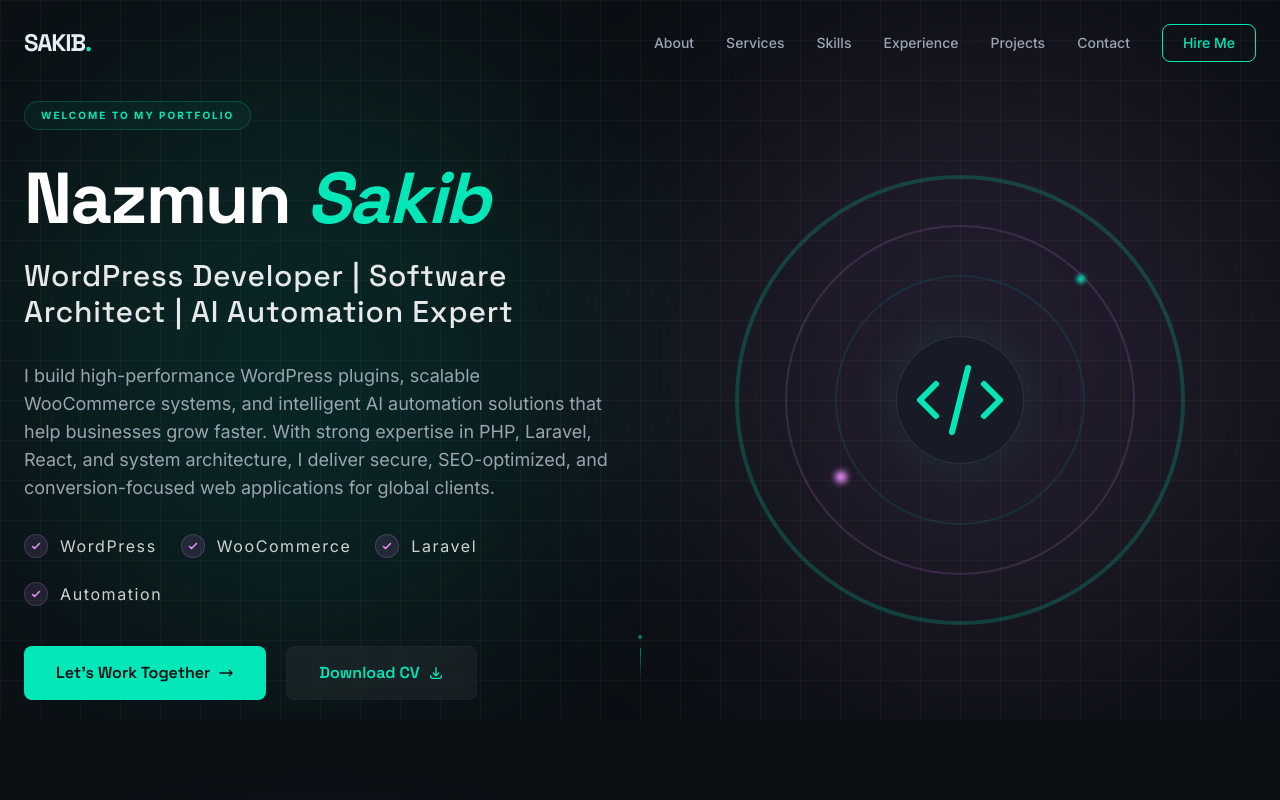
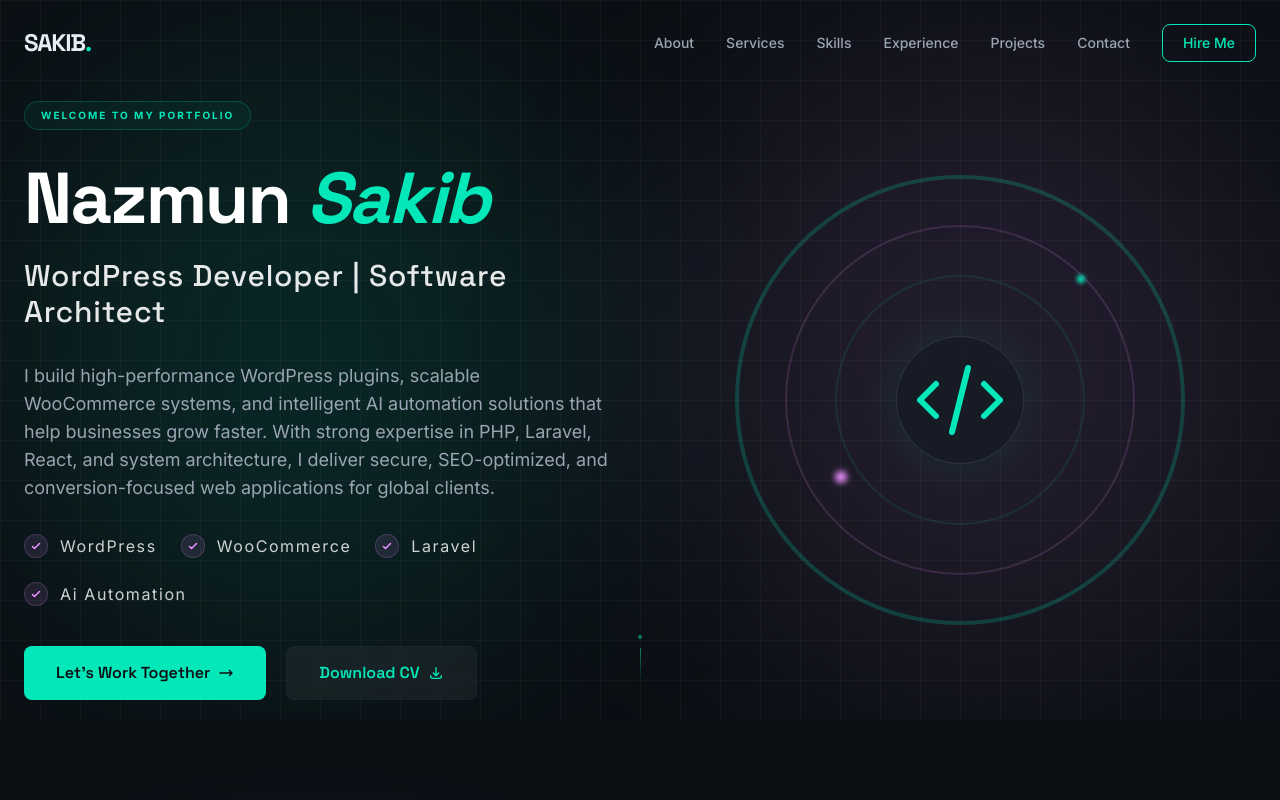
Before and after one commit to nazmunsakib/devfolio-pro, a Next.js app: page / in a window 1280 px wide. Shown: the top 800 px of the page. Built offline with nearby package versions, Linux system fonts and the light colour scheme.

Commit message:
Implement Hero section component and its corresponding portfolio data structure.

```diff
--- a/src/components/Hero.tsx
+++ b/src/components/Hero.tsx
@@ -16,20 +16,21 @@ const Hero = () => {
                             Welcome to my portfolio
                         </div>
 
-                        <h1 className="text-6xl lg:text-7xl font-heading font-bold mb-6 text-white tracking-tight">
-                            Nazmun <span className="text-primary italic">Sakib</span>
+                        <h1 className="mb-8">
+                            <span className="block text-6xl lg:text-7xl font-heading font-bold mb-6 text-white tracking-tight">
+                                Nazmun <span className="text-primary italic">Sakib</span>
+                            </span>
+                            <span className="block text-xl lg:text-3xl font-heading font-medium text-white/90 tracking-wide">
+                                {portfolioData.title}
+                            </span>
                         </h1>
-
-                        <h2 className="text-xl lg:text-3xl font-heading font-medium text-white/90 mb-8 tracking-wide">
-                            {portfolioData.title}
-                        </h2>
 
                         <p className="text-base lg:text-lg text-text-secondary mb-8 leading-relaxed">
                             {portfolioData.summary}
                         </p>
 
                         <ul className="flex flex-wrap gap-6 mb-10">
-                            {['WordPress', 'WooCommerce', 'Laravel', 'Automation'].map((item) => (
+                            {['WordPress', 'WooCommerce', 'Laravel', 'Ai Automation'].map((item) => (
                                 <li key={item} className="flex items-center space-x-3 group">
                                     <div className="flex-shrink-0 w-6 h-6 rounded-full bg-secondary/10 flex items-center justify-center border border-secondary/20 group-hover:border-secondary/50 group-hover:bg-secondary/20 transition-all duration-300">
                                         <svg className="w-3 h-3 text-secondary" fill="none" viewBox="0 0 24 24" stroke="currentColor">
--- a/src/data/portfolio.ts
+++ b/src/data/portfolio.ts
@@ -1,6 +1,6 @@
 export const portfolioData = {
     name: "Nazmun Sakib",
-    title: "WordPress Developer | Software Architect | AI Automation Expert",
+    title: "WordPress Developer | Software Architect",
     summary: "I build high-performance WordPress plugins, scalable WooCommerce systems, and intelligent AI automation solutions that help businesses grow faster. With strong expertise in PHP, Laravel, React, and system architecture, I deliver secure, SEO-optimized, and conversion-focused web applications for global clients.",
     about: {
         text: "I am Nazmun Sakib, a professional full-stack software developer and WordPress plugin specialist with 5+ years of experience building scalable web applications and automation systems for international clients. My expertise covers custom WordPress plugin development, advanced WooCommerce backend engineering, Laravel applications, and AI-powered business automation. I focus on clean architecture, high performance, and technical SEO to ensure every product is fast, secure, and built for long-term scalability.",
```
